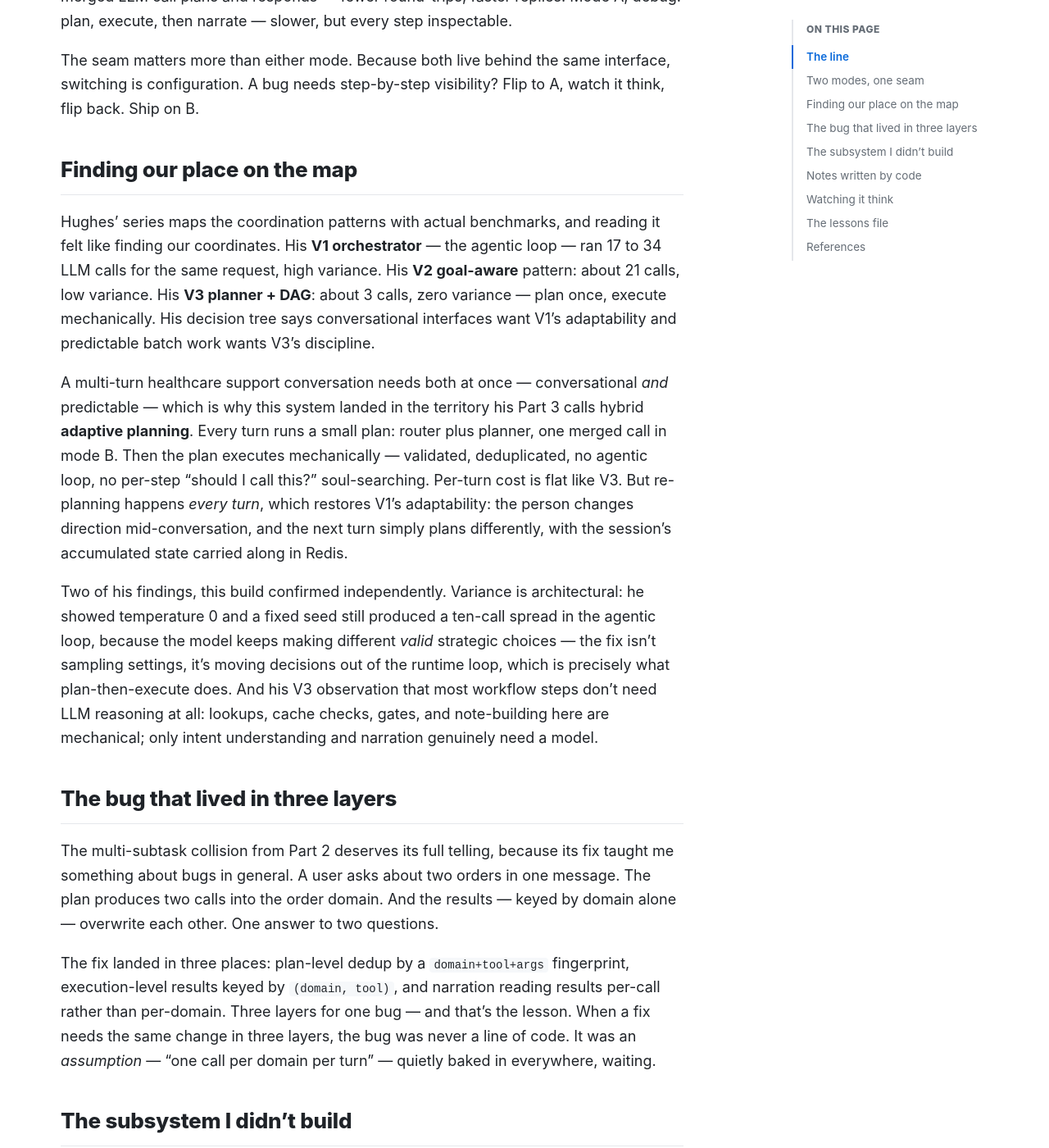
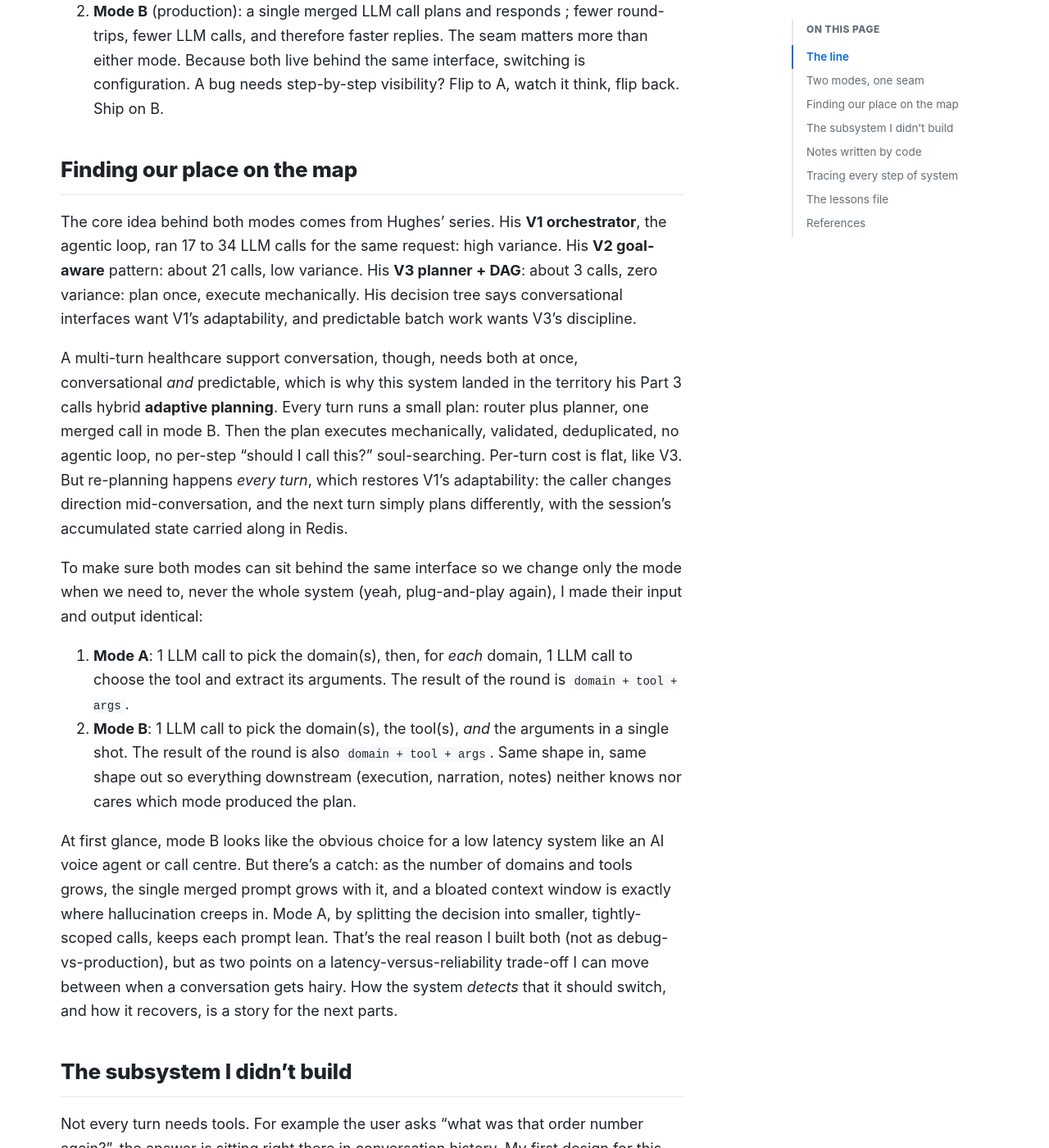
Before and after one commit to tungnhitran/tungnhitran.github.io, a Jekyll site: the page built from _posts/2026-08-25-scaling-orchestration-and-guardrails.md, in a window 1280 px wide and 1400 px high, scrolled down 1234 px. Shown: the whole window at 82% size. Built offline with Jekyll 4.4.1, drawn with Linux system fonts in a browser that asks for light colours; some of the changed text lies outside the part shown.

Commit message:
Refine title and improve text clarity
Updated the title and improved clarity in the text by refining sentences and correcting punctuation. Enhanced the structure of the document for better readability.

```diff
--- a/_posts/2026-08-25-scaling-orchestration-and-guardrails.md
+++ b/_posts/2026-08-25-scaling-orchestration-and-guardrails.md
@@ -1,62 +1,68 @@
 ---
 layout: post
-title: "Part 5: Scaling Up — Orchestration, Guardrails, Observability"
+title: "Part 5: Scaling Up: Orchestration, Guardrails, Observability"
 date: 2026-08-25 09:00:00 +1000
 series: "Building an Agentic AI Support System for a Healthcare Provider"
 tags: [orchestration, guardrails, observability]
 ---
 
-*Part 4 was state and infrastructure. This part is the harder scaling problem: keeping an LLM-driven system trustworthy as it does more. One idea organises everything here, and it crystallised slowly over months of fixes: the split between what the system guarantees and what the model merely interprets.*
+
+*Part 4 was state and infrastructure. This part is the harder scaling problem: keeping an LLM-driven system trustworthy as it does more. One idea organises everything here, and it crystallised slowly over months of fixes — the split between what the system guarantees and what the model merely interprets.*
 
 ## The line
 
-Every safety-critical property in this system is a structural guarantee — enforced in code, holding no matter what the LLM outputs.
+Every safety-critical property in this system is a structural guarantee: enforced in code, holding no matter what the LLM outputs.
 
-Writes are split into **preview and submit**: preview computes and describes the action, submit executes it, and submit only runs after an explicit confirmation state the host tracks. The model cannot "accidentally" write; the pathway doesn't exist. Identity is **injected**, never asserted: the verified `AccessContext` rides into every domain call from the host, so the model structurally cannot claim to be someone. A **gate** stops every domain tool until verification succeeds — enforced in the orchestrator, not requested in a prompt. Confirmations follow a **contract**: an explicit yes across a turn boundary, and repeated unclear replies tick a handoff counter until the conversation escalates to a human instead of looping forever. And the **pending limit** — one pending order per owner — is an atomic cache check at create time, immune to persuasion.
+Writes are split into **preview and submit** — preview computes and describes the action, submit executes it, and submit only runs after an explicit confirmation state the host tracks. The model cannot "accidentally" write; the pathway doesn't exist. Identity is **injected**, never asserted: the verified `AccessContext` rides into every domain call from the host, so the model structurally cannot claim to be someone else. A **gate** stops every domain tool until verification succeeds — enforced in the orchestrator, not requested in a prompt. And confirmations follow a **contract**: an explicit yes across a turn boundary, with repeated unclear replies ticking a handoff counter until the conversation escalates to a human instead of looping forever.
 
 Look at what's left for the LLM: intent classification, argument extraction, narration. Every one of them recoverable. A misroute produces a clarifying question, not a bad write. That's not an accident — it's the design. The model gets exactly the jobs where being wrong is cheap.
 
-Honesty demands the other list too, as of the time of writing: timeouts, retry policy, per-session budget ceilings, and durable state beyond Redis TTLs were all still thin. Writing the weakness list down felt bad and was half the roadmap.
+Honesty demands the other list too, as of the time of writing: timeouts, retry policy, per-session budget ceilings, and durable state beyond Redis TTLs were all still thin. Writing the weakness list down felt bad, and was half the roadmap.
 
 ## Two modes, one seam
 
-Orchestration runs in two modes behind one interface. Mode B, production: a single merged LLM call plans and responds — fewer round-trips, faster replies. Mode A, debug: plan, execute, then narrate — slower, but every step inspectable.
+For this system I built two orchestration modes:
 
+1. **Mode A** (debug): plan, execute, then narrate — slower, but every step inspectable.
+2. **Mode B** (production): a single merged LLM call plans and responds ; fewer round-trips, fewer LLM calls, and therefore faster replies.
 The seam matters more than either mode. Because both live behind the same interface, switching is configuration. A bug needs step-by-step visibility? Flip to A, watch it think, flip back. Ship on B.
 
 ## Finding our place on the map
 
-Hughes' series maps the coordination patterns with actual benchmarks, and reading it felt like finding our coordinates. His **V1 orchestrator** — the agentic loop — ran 17 to 34 LLM calls for the same request, high variance. His **V2 goal-aware** pattern: about 21 calls, low variance. His **V3 planner + DAG**: about 3 calls, zero variance — plan once, execute mechanically. His decision tree says conversational interfaces want V1's adaptability and predictable batch work wants V3's discipline.
+The core idea behind both modes comes from Hughes' series. His **V1 orchestrator**, the agentic loop, ran 17 to 34 LLM calls for the same request: high variance. His **V2 goal-aware** pattern: about 21 calls, low variance. His **V3 planner + DAG**: about 3 calls, zero variance: plan once, execute mechanically. His decision tree says conversational interfaces want V1's adaptability, and predictable batch work wants V3's discipline.
 
-A multi-turn healthcare support conversation needs both at once — conversational *and* predictable — which is why this system landed in the territory his Part 3 calls hybrid **adaptive planning**. Every turn runs a small plan: router plus planner, one merged call in mode B. Then the plan executes mechanically — validated, deduplicated, no agentic loop, no per-step "should I call this?" soul-searching. Per-turn cost is flat like V3. But re-planning happens *every turn*, which restores V1's adaptability: the person changes direction mid-conversation, and the next turn simply plans differently, with the session's accumulated state carried along in Redis.
+A multi-turn healthcare support conversation, though, needs both at once, conversational *and* predictable, which is why this system landed in the territory his Part 3 calls hybrid **adaptive planning**. Every turn runs a small plan: router plus planner, one merged call in mode B. Then the plan executes mechanically, validated, deduplicated, no agentic loop, no per-step "should I call this?" soul-searching. Per-turn cost is flat, like V3. But re-planning happens *every turn*, which restores V1's adaptability: the caller changes direction mid-conversation, and the next turn simply plans differently, with the session's accumulated state carried along in Redis.
 
-Two of his findings, this build confirmed independently. Variance is architectural: he showed temperature 0 and a fixed seed still produced a ten-call spread in the agentic loop, because the model keeps making different *valid* strategic choices — the fix isn't sampling settings, it's moving decisions out of the runtime loop, which is precisely what plan-then-execute does. And his V3 observation that most workflow steps don't need LLM reasoning at all: lookups, cache checks, gates, and note-building here are mechanical; only intent understanding and narration genuinely need a model.
+To make sure both modes can sit behind the same interface so we change only the mode when we need to, never the whole system (yeah, plug-and-play again), I made their input and output identical:
 
-## The bug that lived in three layers
+1. **Mode A**: 1 LLM call to pick the domain(s), then, for *each* domain, 1 LLM call to choose the tool and extract its arguments. The result of the round is `domain + tool + args`.
+2. **Mode B**: 1 LLM call to pick the domain(s), the tool(s), *and* the arguments in a single shot. The result of the round is also `domain + tool + args`.
+Same shape in, same shape out so everything downstream (execution, narration, notes) neither knows nor cares which mode produced the plan.
 
-The multi-subtask collision from Part 2 deserves its full telling, because its fix taught me something about bugs in general. A user asks about two orders in one message. The plan produces two calls into the order domain. And the results — keyed by domain alone — overwrite each other. One answer to two questions.
-
-The fix landed in three places: plan-level dedup by a `domain+tool+args` fingerprint, execution-level results keyed by `(domain, tool)`, and narration reading results per-call rather than per-domain. Three layers for one bug — and that's the lesson. When a fix needs the same change in three layers, the bug was never a line of code. It was an *assumption* — "one call per domain per turn" — quietly baked in everywhere, waiting.
+At first glance, mode B looks like the obvious choice for a low latency system like an AI voice agent or call centre. But there's a catch: as the number of domains and tools grows, the single merged prompt grows with it, and a bloated context window is exactly where hallucination creeps in. Mode A, by splitting the decision into smaller, tightly-scoped calls, keeps each prompt lean. That's the real reason I built both (not as debug-vs-production), but as two points on a latency-versus-reliability trade-off I can move between when a conversation gets hairy. How the system *detects* that it should switch, and how it recovers, is a story for the next parts.
 
 ## The subsystem I didn't build
 
-Not every turn needs tools. "What was that order number again?" — the answer is sitting right there in conversation history. My first design for this was a whole separate answering subsystem, and it got pushed back on, correctly. The history was *already in the prompt*; the only gap was that the planner didn't know it was allowed to skip tools. The shipped fix is an `answer_from_context` flag, with narration-with-history as the safety net so a misfired flag degrades gracefully instead of failing.
+Not every turn needs tools. For example the user asks "what was that order number again?", the answer is sitting right there in conversation history. My first design for this was a whole separate answering subsystem, and it got pushed back on, correctly. The history was *already in the prompt*; the only gap was that the planner didn't know it was allowed to skip tools. The shipped fix is an `answer_from_context` flag, with narration-with-history as the safety net so a misfired flag degrades gracefully instead of failing.
 
 I keep the memory of that review around as a warning: over-engineering usually announces itself as a new class.
 
 ## Notes written by code
 
-Every conversation produces a structured note — for the human agents who pick up escalations, and for the audit trail, which in healthcare support matters clinically as well as operationally. The design choice: the note is built **deterministically from tool results**. Not generated. Not summarized by the model. Two rules govern it: facts come from tool outputs, so the note cannot hallucinate, because no generation is involved; and user vocabulary only — order IDs and names, never internal DB keys. If it can't be shown to the caller, it doesn't go in the note.
+Every conversation produces a structured note: for the human agents who pick up escalations, and for the audit trail, which in healthcare support matters clinically as well as operationally. The design choice: the note is built **deterministically from tool results**. Not generated. Not summarised by the model. Two rules govern it: facts come from tool outputs, so the note cannot hallucinate, because no generation is involved; and user vocabulary only — order IDs and names, never internal DB keys. If it can't be shown to the caller, it doesn't go in the note.
 
 It took me a while to see what this actually was: context engineering's core discipline, applied in reverse. The same care about what enters the model's context applies to what leaves the system as a record. (Part 6 tells the story of what this note does for the model itself.)
 
-## Watching it think
 
-MLflow traces every turn — router decision, plan, tool calls with timing, narration. One fix from this chapter is worth its line: tracing initialization moved to lazy/background, because a synchronous init on the hot path is latency the user feels. Observability must never break the latency budget it exists to measure. There's a koan in there somewhere.
+## Tracing every step of system
+
+Plenty of platforms trace LLM-powered systems these days: Langfuse, LangSmith, MLflow. I went with MLflow, and it traces every turn: router decision, plan, tool calls with timing, narration. One fix from this chapter is worth its line, tracing initialisation moved to lazy/background, because a synchronous init on the hot path is latency the user feels. Observability must never break the latency budget it exists to measure.
+
+Believe me, a good tracing setup saves more time than you'd expect: when something misbehaves, the trace usually tells you *which* of router, plan, or narration went wrong before you've even opened the code. And there's a second payoff I didn't anticipate: nothing demonstrates the system's quality to your team and stakeholders quite like the numbers in the tracing dashboard. Latency percentiles, tool-call success rates, escalation counts ; harder to argue with than any demo.
 
 ## The lessons file
 
-The compressed version, for future-me. Guarantees in code, interpretation in the LLM — never trade across that line for convenience. Latency budgets shape architecture more than any pattern article. When a fix needs the same change in three layers, the bug was an assumption. Push back on your own subsystems; the flag was better than the class. Deterministic wherever possible — notes, gates, limits — generative only where language actually varies. And multi-file changes ship together, grep-verified, or they ship as mysteries.
+Here is the compressed version for future-me. Guarantees in code, interpretation in the LLM, never trade across that line for convenience. Latency budgets shape architecture more than most pattern article. Tracing is the cheapest way to actually *know* your system: understand the flow of every turn (what went in, what came out, which tools ran) and the LLM stops being a black box you pray to and becomes a system you can debug.
 
 ## References
 
@@ -65,6 +71,5 @@ The compressed version, for future-me. Guarantees in code, interpretation in the
 - Anthropic, *Building effective agents*: https://www.anthropic.com/research/building-effective-agents
 - Anthropic, *Effective context engineering for AI agents*: https://www.anthropic.com/engineering/effective-context-engineering-for-ai-agents
 - MLflow LLM tracing: https://mlflow.org/docs/latest/llms/tracing/index.html
-- Model Context Protocol: https://modelcontextprotocol.io
 
 *Next: Part 6 — the context window deserved its own post: a forgetting bug, a naive fix, a U-shaped curve, and the note that can't be evicted.*
```
